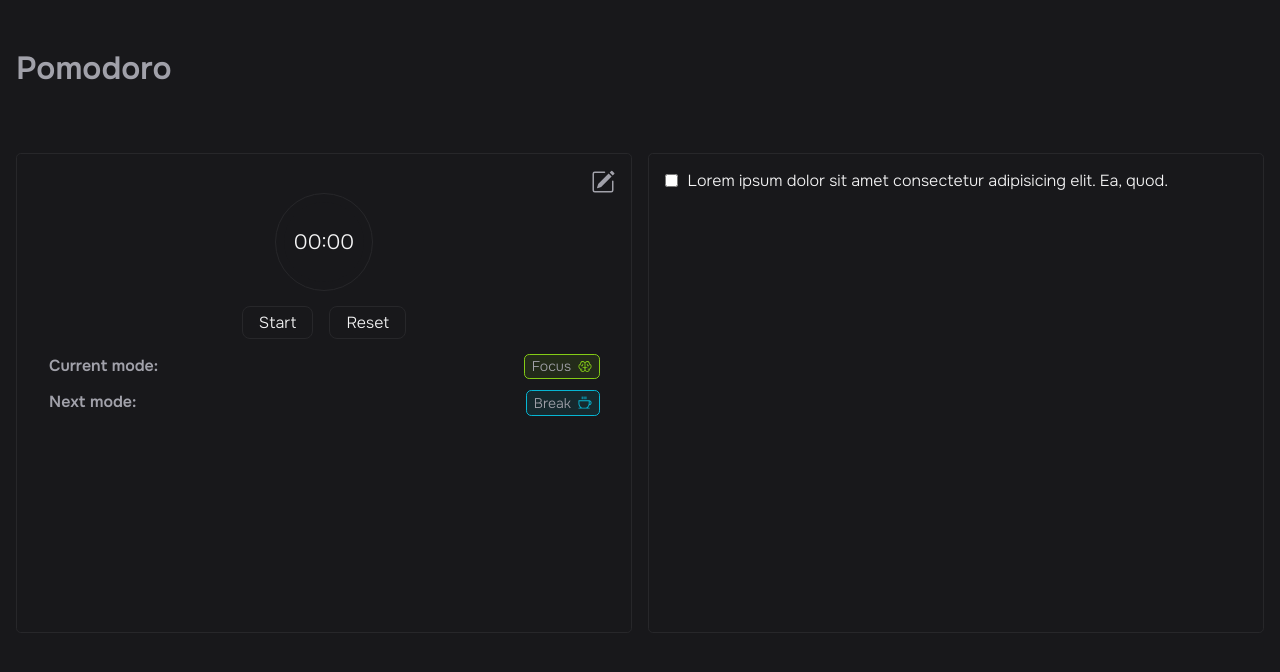
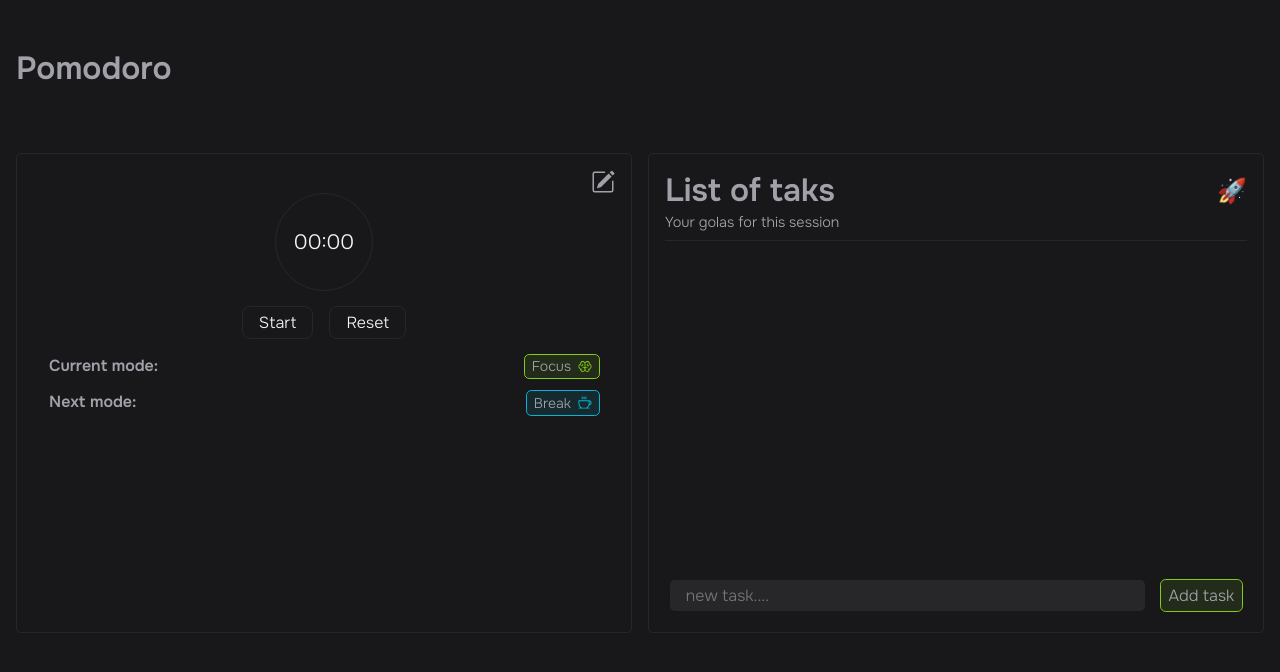
Before and after one commit to JoseIu/pomodoro, an Angular app: page / in a window 1280 px wide. Shown: the top 672 px of the page. Built offline with nearby package versions, Linux system fonts and the light colour scheme.

Commit message:
list of tasks, form to add new tasks  and actiosn for confrm, edit an delete task

```diff
--- a/src/app/components/tasks/tasks.component.html
+++ b/src/app/components/tasks/tasks.component.html
@@ -1,6 +1,53 @@
-<span class="taks">
-  <input type="checkbox" name="" id="" />
-  <span
-    >Lorem ipsum dolor sit amet consectetur adipisicing elit. Ea, quod.</span
-  >
-</span>
+<section class="tasks">
+  <header class="header">
+    <h2 class="header__title">
+      List of taks <span class="header__icon">🚀</span>
+    </h2>
+    <span class="header__subtitle">Your golas for this session</span>
+  </header>
+
+  <div class="tasks__list">
+    @if (tasks) { @for (task of tasks; track $index) {
+    <div class="task">
+      <span class="task__item">
+        @if (task.isCompleted) {
+        <check-icon class="task__check" />
+        }@else {
+        <circle-icon class="task__completed" />
+        }
+
+        <span> {{ task.task }} </span>
+      </span>
+      <div class="actions">
+        <button class="actions__confirm" (click)="completetask(task.id)">
+          <check-icon class="actions__confirm-icon" />
+        </button>
+        <button class="actions__edit" (click)="edittask(task.id)">
+          <edit-icon />
+        </button>
+        <button class="actions__delete" (click)="deteletask(task.id)">
+          <delete-icon />
+        </button>
+      </div>
+    </div>
+
+    } }
+  </div>
+
+  <form class="form" [formGroup]="taskForm" (ngSubmit)="onSubmit()">
+    <div class="form__camp">
+      <input
+        class="form__input"
+        type="text"
+        name="task"
+        id="task"
+        placeholder="new task...."
+        formControlName="task"
+      />
+      @if(isValiedField('task')){
+      <span class="form__error">{{ getFielError("task") }} </span>
+      }
+    </div>
+    <input class="form__submit" type="submit" value="Add task" />
+  </form>
+</section>
--- a/src/app/components/tasks/tasks.component.scss
+++ b/src/app/components/tasks/tasks.component.scss
@@ -1,4 +1,105 @@
-.taks {
+.tasks {
+  height: 100%;
+  display: flex;
+  flex-direction: column;
+  justify-content: space-between;
+  row-gap: 2em;
+}
+
+.header {
+  border-bottom: 0.0625rem solid var(--zinc-800);
+  padding: 0 0 0.5em 0;
+  color: var(--zinc-400);
+
+  &__title {
+    font-size: 2rem;
+    font-weight: 600;
+
+    display: flex;
+    justify-content: space-between;
+    align-items: center;
+  }
+  &__icon {
+    font-size: 1.5rem;
+  }
+  &__subtitle {
+    font-size: 0.9rem;
+  }
+}
+
+.form {
+  padding: 0.3em;
+  display: flex;
+  gap: 1em;
+  &__camp {
+    position: relative;
+    width: 100%;
+    display: flex;
+    flex-direction: column;
+    row-gap: 0.5em;
+  }
+  &__input {
+    width: 100%;
+    padding: 0.3em 1em;
+    border-radius: 0.3em;
+    background-color: var(--zinc-800);
+  }
+  &__submit {
+    height: 1.9375rem;
+    padding: 0.2em 0.5em;
+    border-radius: 0.3em;
+    color: var(--zinc-400);
+    background-color: rgba(132, 204, 22, 0.1);
+    outline: 1px solid #84cc16;
+    cursor: pointer;
+  }
+  &__error {
+    bottom: -1.5em;
+    left: 0.6em;
+    position: absolute;
+    color: red;
+    font-size: 0.8rem;
+    letter-spacing: 0.1em;
+  }
+}
+.task {
+  padding: 0.4em;
   display: flex;
   gap: 0.6em;
+  justify-content: space-between;
+  border-bottom: 0.0625rem solid var(--zinc-800);
+  &__item {
+    display: flex;
+    align-items: center;
+    column-gap: 0.3em;
+    width: 100%;
+  }
+  &__check {
+    color: #84cc16;
+  }
+  &__completed {
+    font-size: 0.6rem;
+  }
 }
+.actions {
+  display: flex;
+  gap: 0.7em;
+  &__confirm,
+  &__edit,
+  &__delete {
+    cursor: pointer;
+  }
+
+  &__confirm {
+    color: green;
+    &-icon {
+      font-size: 1.4rem;
+    }
+  }
+  &__edit {
+    color: yellow;
+  }
+  &__delete {
+    color: red;
+  }
+}
--- a/src/app/components/tasks/tasks.component.ts
+++ b/src/app/components/tasks/tasks.component.ts
@@ -1,12 +1,101 @@
-import { Component } from '@angular/core';
+import { CommonModule } from '@angular/common';
+import { Component, OnInit, inject } from '@angular/core';
+import {
+  FormBuilder,
+  FormGroup,
+  ReactiveFormsModule,
+  Validators,
+} from '@angular/forms';
+import { v4 as uuidv4 } from 'uuid';
+import { CheckIconComponent } from '../icons/check-icon/check-icon.component';
+import { CircleIconComponent } from '../icons/circle-icon/circle-icon.component';
+import { DeleteIconComponent } from '../icons/delete-icon/delete-icon.component';
+import { EditIconComponent } from '../icons/edit-icon/edit-icon.component';
+interface Task {
+  id: string;
+  task: string;
+  isCompleted: boolean;
+}
 
 @Component({
   selector: 'app-tasks',
   standalone: true,
-  imports: [],
+  imports: [
+    ReactiveFormsModule,
+    CommonModule,
+    CheckIconComponent,
+    CircleIconComponent,
+    EditIconComponent,
+    DeleteIconComponent,
+  ],
   templateUrl: './tasks.component.html',
-  styleUrl: './tasks.component.scss'
+  styleUrl: './tasks.component.scss',
 })
-export class TasksComponent {
+export class TasksComponent implements OnInit {
+  public tasks: Task[] = [];
+  private fb = inject(FormBuilder);
 
+  public taskForm: FormGroup = this.fb.group({
+    task: ['', Validators.required],
+  });
+
+  ngOnInit(): void {
+    const tasksSaved = JSON.parse(localStorage.getItem('tasks') || '[]');
+    console.log('tasksSaved', tasksSaved);
+
+    if (tasksSaved.length > 0) {
+      this.tasks = tasksSaved;
+    }
+  }
+
+  isValiedField(field: string): boolean | null {
+    return (
+      this.taskForm.controls[field].errors &&
+      this.taskForm.controls[field].touched
+    );
+  }
+
+  getFielError(field: string): string | null {
+    if (!this.taskForm.controls[field]) return null;
+
+    const errors = this.taskForm.controls[field].errors || {};
+
+    for (const key of Object.keys(errors)) {
+      switch (key) {
+        case 'required':
+          return 'The camp cant not be empty';
+      }
+    }
+    return null;
+  }
+  onSubmit() {
+    if (this.taskForm.invalid) {
+      this.taskForm.markAllAsTouched();
+      return;
+    }
+
+    const task = this.taskForm.value.task;
+
+    if (!this.tasks) return;
+
+    this.tasks.push({ id: uuidv4(), task, isCompleted: false });
+
+    this.taskForm.reset();
+    this.saveTaskToLocalStorage();
+  }
+
+  saveTaskToLocalStorage() {
+    localStorage.setItem('tasks', JSON.stringify(this.tasks));
+  }
+  public completetask(id: string) {
+    const task = this.tasks.find((task) => task.id === id);
+
+    if (!task) return;
+
+    task.isCompleted = !task.isCompleted;
+
+    this.saveTaskToLocalStorage();
+  }
+  public edittask(id: string) {}
+  public deteletask(id: string) {}
 }
```
